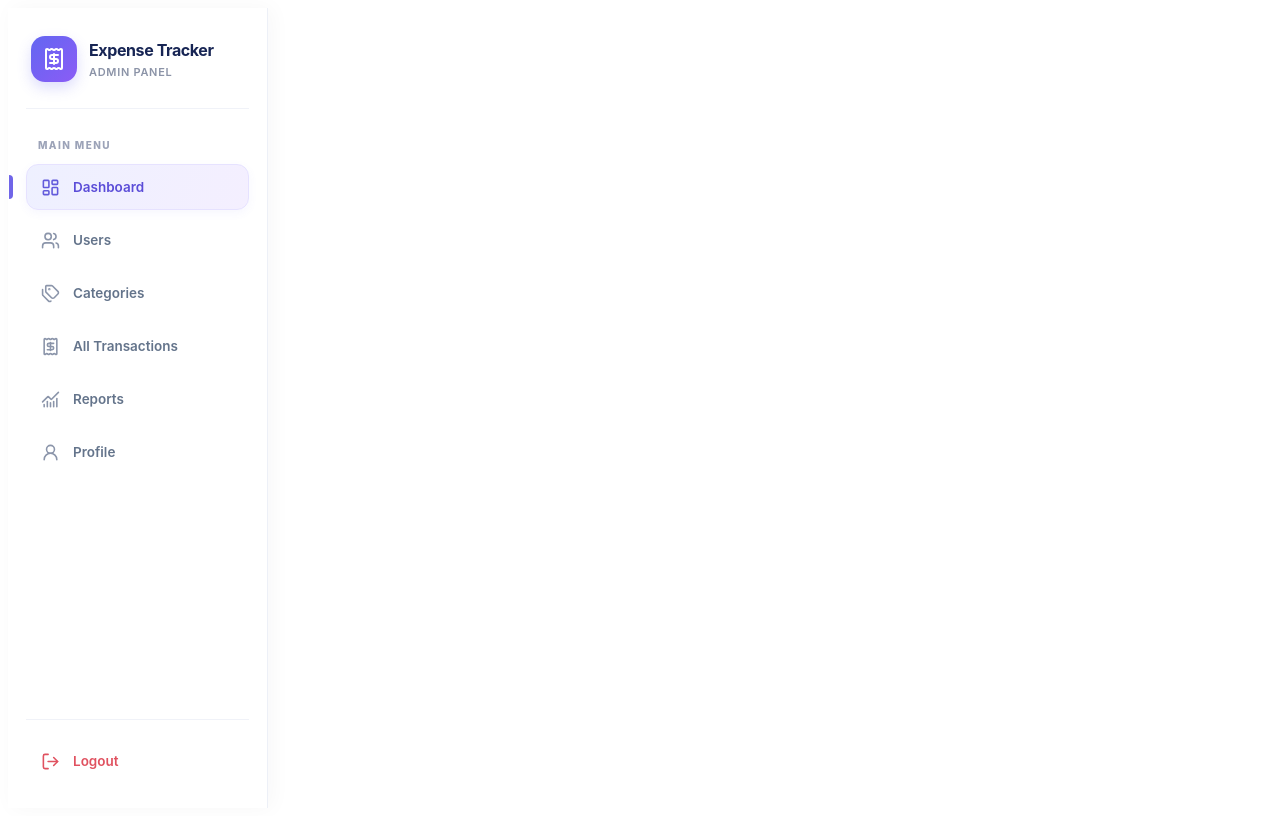
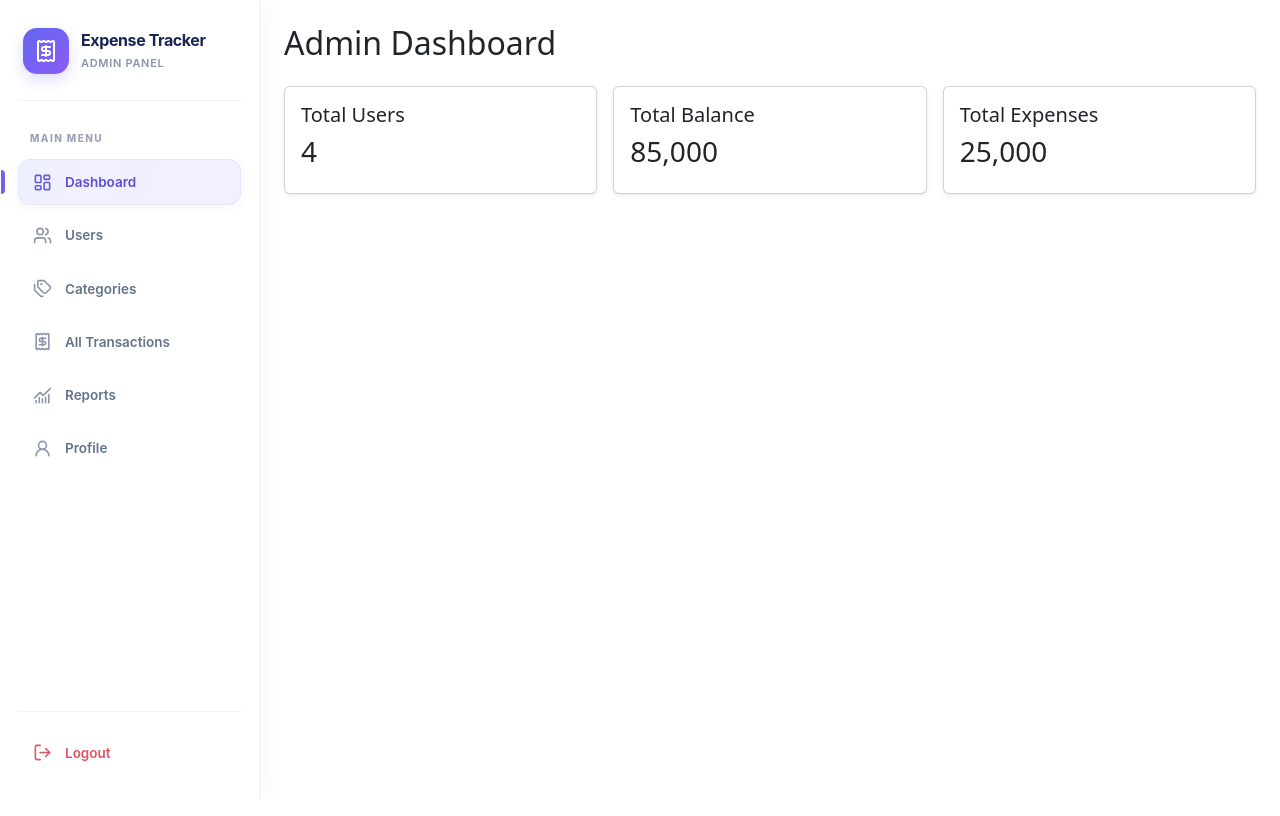
Before and after one commit to mansipadsala27/EXPENSE_TRACKER_PROJECT, a React (Vite) app: page /admindash in a window 1280 px wide. Built offline with nearby package versions, Linux system fonts and the light colour scheme; data requests are answered from the project's data file; sample sign-in values are in the browser's storage.

Commit message:
dashboard-card-done

```diff
--- a/db.json
+++ b/db.json
@@ -20,6 +20,13 @@
       "role": "user",
       "password": "1234",
       "id": "zaL_8AcyuoU"
+    },
+    {
+      "name": "disha",
+      "email": "disha@gmail.com",
+      "role": "user",
+      "password": "1234",
+      "id": "4gSjr1kTOtk"
     }
   ],
   "$schema": "./node_modules/json-server/schema.json"
--- a/src/Pages/AdminDashboard.jsx
+++ b/src/Pages/AdminDashboard.jsx
@@ -3,12 +3,19 @@ import { setusers } from '../features/userslice'
 import { useNavigate } from 'react-router-dom'
 import Adminsidebar from '../component/Admin/Adminsidebar'
 import '../css/AdminDashboard.css'
+import DashboardCard from '../component/Admin/DashboardCard'
 
 const AdminDashboard = () => {
   return (
-    <div>
+    <div className="d-flex">
 
      <Adminsidebar></Adminsidebar>
+
+      <div className="flex-grow-1 p-4">
+        <h2 className="mb-4">Admin Dashboard</h2>
+
+         <DashboardCard></DashboardCard>
+      </div>
 
     </div>
   )
--- a/src/Pages/Login.jsx
+++ b/src/Pages/Login.jsx
@@ -40,7 +40,7 @@ const Login = () => {
       if(result.length > 0 &&  result[0].email==formdata.email && result[0].password==formdata.password){
         let storeuser=result[0]
         localStorage.setItem('loginUser',JSON.stringify(storeuser))
-
+        // console.log(storeuser);
         setUser(storeuser)
         if(storeuser?.role=="admin"){
             alert("Login Successfully")
--- a/src/Pages/Regestration.jsx
+++ b/src/Pages/Regestration.jsx
@@ -27,7 +27,7 @@ const Regestration = () => {
 
 
     try{
-      let res=await fetch(`http://localhost:3000/users`,{
+      let res=await fetch(`http://localhost:8000/users`,{
         headers:{
           'conternt-type':'application/json'
         },
--- /dev/null
+++ b/src/component/Admin/DashboardCard.jsx
@@ -0,0 +1,60 @@
+import React, { useEffect, useState } from 'react'
+import { useAuth } from '../../context/AuthContext';
+
+const DashboardCard = () => {
+
+  const [users,setuser]=useState([])
+
+
+useEffect(()=>{
+    const fetchuser=async()=>{
+  try{
+    let res = await fetch(`http://localhost:8000/users`,{
+      headers:{
+        'content-type':'application/json'
+      },
+      method:'GET',
+
+    })
+    let result= await res.json()
+    setuser(result)
+    }
+    catch(err){
+      console.log(err);
+      return false
+
+    }
+}
+fetchuser()
+
+},[])
+return (
+    <div className="row g-3">
+
+      <div className="col-md-4">
+        <div className="card shadow-sm p-3">
+          <h5>Total Users</h5>
+          <h3>{users.length}</h3>
+        </div>
+      </div>
+
+      <div className="col-md-4">
+        <div className="card shadow-sm p-3">
+          <h5>Total Balance</h5>
+          <h3>85,000</h3>
+        </div>
+      </div>
+
+      <div className="col-md-4">
+        <div className="card shadow-sm p-3">
+          <h5>Total Expenses</h5>
+          <h3>25,000</h3>
+        </div>
+      </div>
+
+    </div>
+  );
+}
+
+
+export default DashboardCard
--- a/src/main.jsx
+++ b/src/main.jsx
@@ -4,8 +4,8 @@ import App from './App.jsx'
 import { AuthProvider } from './context/AuthContext.jsx'
 import { Provider } from 'react-redux'
 import { store } from './App/store.js'
-// import 'bootstrap/dist/css/bootstrap.min.css';
-// import 'bootstrap-icons/font/bootstrap-icons.css';
+import 'bootstrap/dist/css/bootstrap.min.css';
+import 'bootstrap-icons/font/bootstrap-icons.css';
 
 
 createRoot(document.getElementById('root')).render(
```
